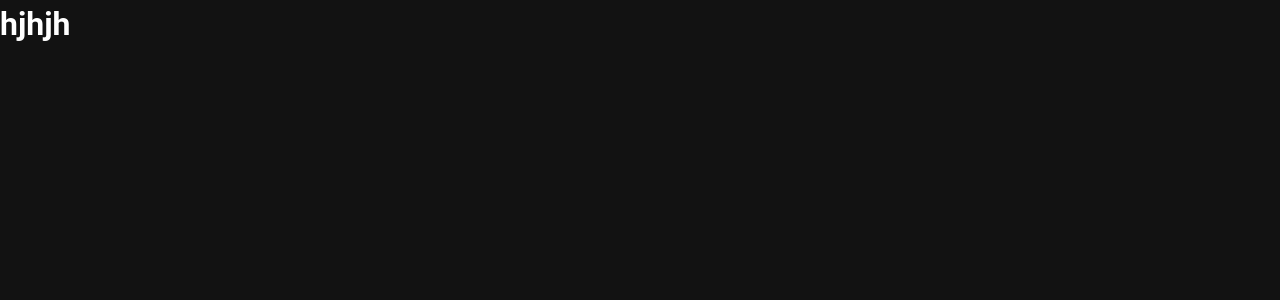
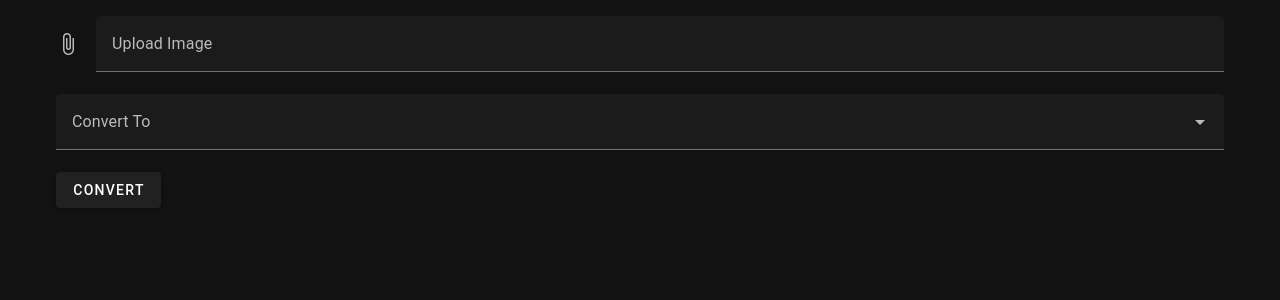
Before and after one commit to Sharmae09/Converter, a Nuxt app: page / in a window 1280 px wide. Shown: the top 300 px of the page. Built offline with nearby package versions, Linux system fonts and the light colour scheme.

Commit message:
Update index.vue

```diff
--- a/pages/index.vue
+++ b/pages/index.vue
@@ -1,4 +1,4 @@
-<!-- <template>
+<template>
   <v-container>
     <v-file-input v-model="file" label="Upload Image" accept="image/*" />
     <v-select v-model="format" :items="formats" label="Convert To" />
@@ -49,6 +49,4 @@ function convertFile() {
   };
   reader.readAsDataURL(file.value);
 }
-</script> -->
-
-<template><h1>hjhjh</h1></template>
+</script>
```
